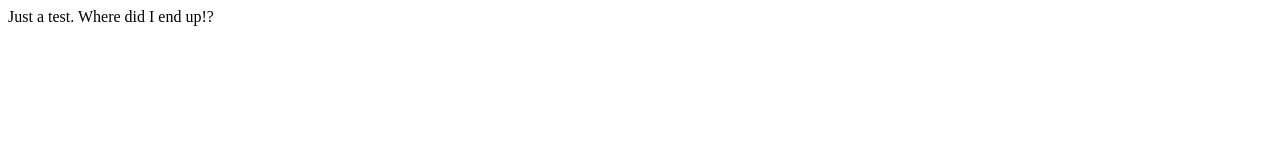
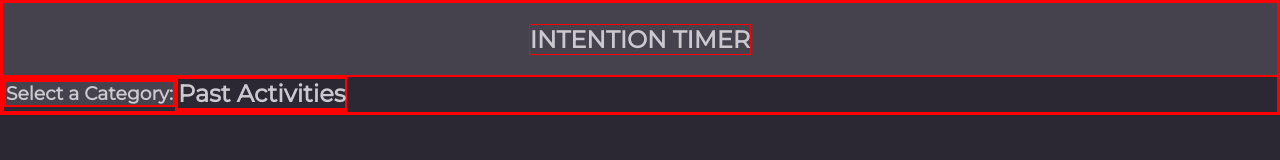
Before and after one commit to MarchCorbin/intention-timer, a plain HTML site: page index.html in a window 1280 px wide. Drawn offline with Linux system fonts and the light colour scheme.

Commit message:
Add semantic html and basic flex CSS

```diff
--- a/index.html
+++ b/index.html
@@ -1 +1,28 @@
-Just a test. Where did I end up!?
+<!DOCTYPE html>
+<html lang="en" dir="ltr">
+  <head>
+    <meta charset="utf-8">
+    <title>Intention Timer</title>
+    <link rel="stylesheet" type="text/css" href="styles.css">
+    <link href="https://fonts.googleapis.com/css?family=Montserrat:300,400&display=swap"
+     rel="stylesheet">
+  </head>
+  <body>
+    <header class="card-color">
+      <h2>INTENTION TIMER</h2>
+    </header>
+    <main>
+      <section class="new-activity">
+        <h2 class="new-activity-header"></h2>
+        <section class="new-activity-card card-color">
+          <h3>Select a Category:</h3>
+        </section>
+      </section>
+      <section class="past-activities">
+        <h2>Past Activities</h2>
+        <section class="past-cards">
+        </section>
+      </section>
+    </main>
+  </body>
+</html>
--- a/styles.css
+++ b/styles.css
@@ -0,0 +1,36 @@
+/* || GENERAL STYLES */
+* {
+  padding: 0;
+  margin: 0;
+  border: 1px solid red;
+}
+
+body {
+  font-family: 'Montserrat', sans-serif;
+  background-color: #2B2733;
+  color: #CBC9CF;
+}
+
+.card-color {
+  background-color:  #46424D;
+}
+
+/* || UTILITIES */
+
+/* || HEADER */
+
+header {
+  display: flex;
+  justify-content: center;
+  height: 9vh;
+}
+
+header h2 {
+  align-self: center;
+}
+
+/* || MAIN */
+
+main {
+  display: flex;
+}
```
Also changed, not shown: design_docs/semantic_html_iteration0.png (added).
